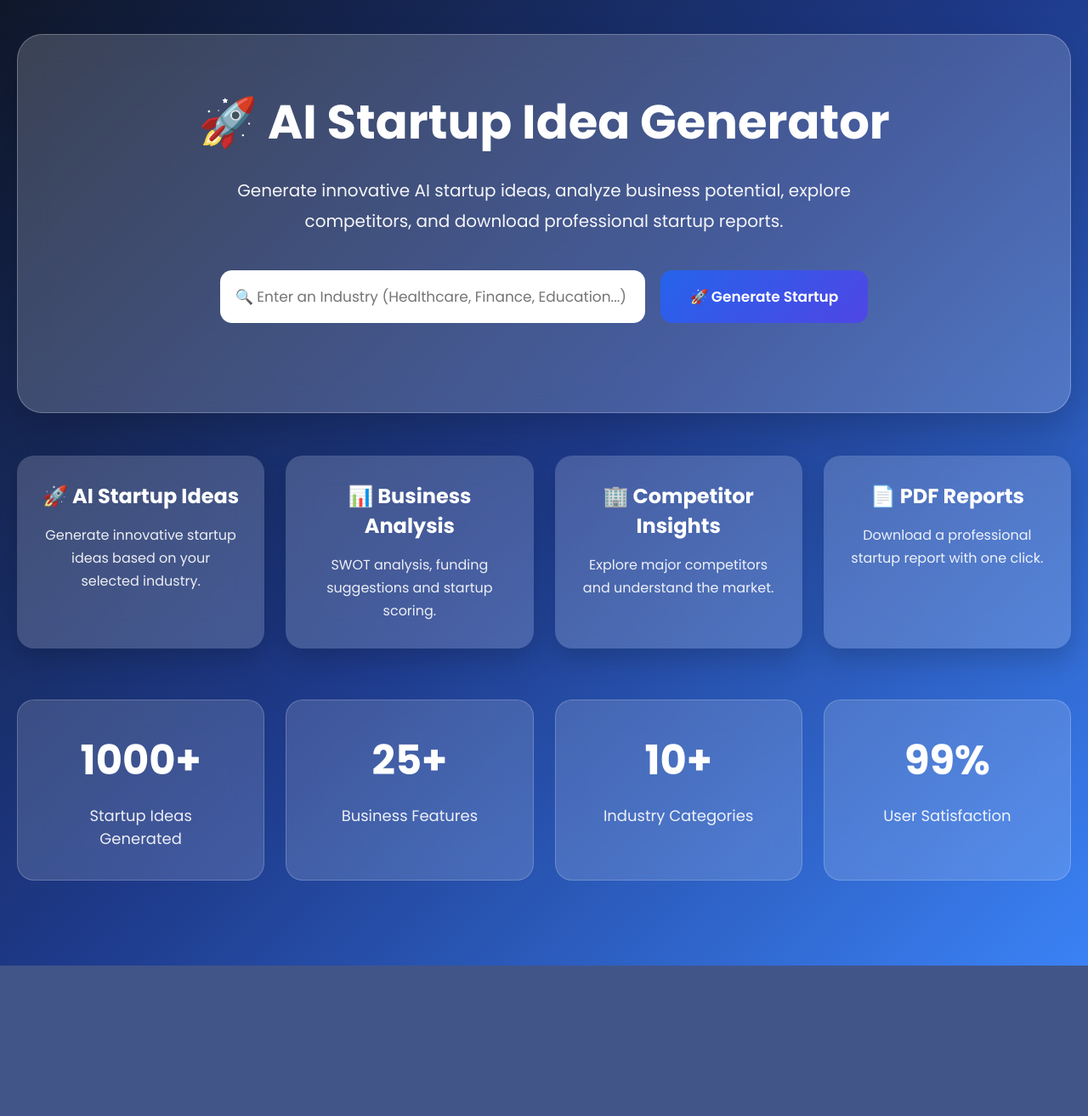
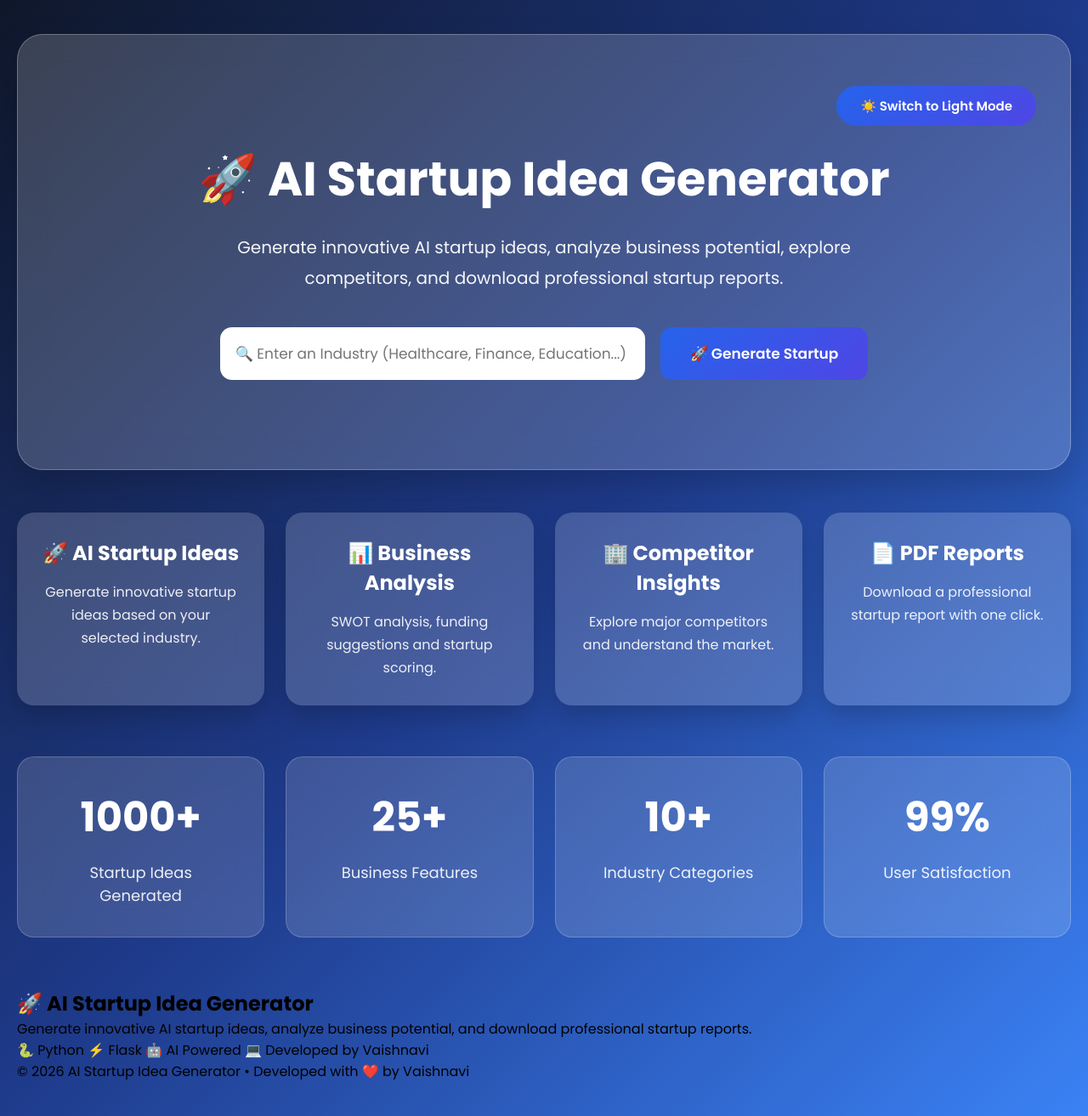
Before and after one commit to Vaishnaviv-p/AI-Startup-Idea-Generator, a Flask app: page / in a window 1280 px wide. Shown: the whole page at 85% size. Before the commit the page ends 1136 px from the top, so only its background shows below. Run offline with Flask 3, Linux system fonts and the light colour scheme.

Commit message:
Version 15.3 Added Dark/Light Mode with UI enhancements

```diff
--- /dev/null
+++ b/static/js/script.js
@@ -0,0 +1,41 @@
+function toggleTheme() {
+
+    document.body.classList.toggle("light-mode");
+
+    const button = document.getElementById("themeButton");
+
+    if (document.body.classList.contains("light-mode")) {
+
+        button.innerHTML = "🌙 Switch to Dark Mode";
+
+        localStorage.setItem("theme", "light");
+
+    } else {
+
+        button.innerHTML = "☀️ Switch to Light Mode";
+
+        localStorage.setItem("theme", "dark");
+
+    }
+
+}
+
+window.onload = function () {
+
+    const theme = localStorage.getItem("theme");
+
+    const button = document.getElementById("themeButton");
+
+    if (theme === "light") {
+
+        document.body.classList.add("light-mode");
+
+        button.innerHTML = "🌙 Switch to Dark Mode";
+
+    } else {
+
+        button.innerHTML = "☀️ Switch to Light Mode";
+
+    }
+
+}
--- a/static/style.css
+++ b/static/style.css
@@ -5,6 +5,24 @@ margin:0;
 padding:0;
 box-sizing:border-box;
 font-family:'Poppins',sans-serif;
+}
+/* Smooth Theme Transition */
+
+body,
+.hero,
+.info-card,
+.feature-card,
+.stat-card,
+.footer,
+.accordion,
+button,
+input,
+.badge,
+.success-box,
+.funding-box{
+
+    transition:all .45s ease;
+
 }
 
 body{
@@ -673,3 +691,201 @@ width:100%;
     font-size:18px;
 
 }
+/* ===========================
+   THEME TOGGLE
+=========================== */
+
+.theme-toggle{
+
+    display:flex;
+
+    justify-content:flex-end;
+
+    margin-bottom:20px;
+
+}
+
+.theme-toggle button{
+
+    background:linear-gradient(135deg,#2563eb,#4f46e5);
+
+    color:white;
+
+    padding:12px 28px;
+
+    border:none;
+
+    border-radius:30px;
+
+    font-size:15px;
+
+    font-weight:600;
+
+    cursor:pointer;
+
+    transition:.35s;
+
+}
+
+.theme-toggle button:hover{
+
+    transform:translateY(-3px);
+
+    box-shadow:0 10px 25px rgba(37,99,235,.35);
+
+}
+/* ===========================
+   LIGHT MODE
+=========================== */
+
+body.light-mode{
+
+    background:linear-gradient(
+    135deg,
+    #f8fafc,
+    #e2e8f0,
+    #cbd5e1);
+
+}
+
+body.light-mode .hero{
+
+    background:rgba(255,255,255,.95);
+
+}
+
+body.light-mode .hero h1{
+
+    color:#1e3a8a;
+
+}
+
+body.light-mode .hero p{
+
+    color:#374151;
+
+}
+
+body.light-mode .section-title h1{
+
+    color:#1e3a8a;
+
+}
+
+body.light-mode .section-title p{
+
+    color:#374151;
+
+}
+
+body.light-mode .info-card{
+
+    background:white;
+
+}
+
+body.light-mode .info-card h2{
+
+    color:#1e3a8a;
+
+}
+
+body.light-mode .info-card p{
+
+    color:#374151;
+
+}
+
+body.light-mode .accordion{
+
+    background:white;
+
+}
+
+body.light-mode .accordion summary{
+
+    color:#1e3a8a;
+
+}
+
+body.light-mode .feature-card{
+
+    background:white;
+
+}
+
+body.light-mode .feature-card h2{
+
+    color:#1e3a8a;
+
+}
+
+body.light-mode .feature-card p{
+
+    color:#374151;
+
+}
+
+body.light-mode .stat-card{
+
+    background:white;
+
+}
+
+body.light-mode .stat-card h2{
+
+    color:#2563eb;
+
+}
+
+body.light-mode .stat-card p{
+
+    color:#374151;
+
+}
+
+body.light-mode .footer{
+
+    background:white;
+
+}
+
+body.light-mode .footer h2{
+
+    color:#1e3a8a;
+
+}
+
+body.light-mode .footer p{
+
+    color:#374151;
+
+}
+
+body.light-mode .footer-links span{
+
+    background:#2563eb;
+
+    color:white;
+
+}
+body.light-mode input{
+
+    background:white;
+
+    color:#1f2937;
+
+    border:1px solid #d1d5db;
+
+}
+
+body.light-mode input::placeholder{
+
+    color:#6b7280;
+
+}
+body.light-mode .badge{
+
+    background:linear-gradient(135deg,#2563eb,#3b82f6);
+
+}
--- a/templates/index.html
+++ b/templates/index.html
@@ -16,6 +16,15 @@
    <!-- Hero Section -->
 
 <div class="hero">
+    <div class="theme-toggle">
+
+    <button id="themeButton" onclick="toggleTheme()">
+
+        🌙 Dark Mode
+
+    </button>
+
+</div>
 
     <div class="hero-content">
 
@@ -377,8 +386,41 @@
 
 {% endif %}
 
+<!-- Footer -->
+
+<footer class="footer">
+
+    <div class="footer-content">
+
+        <h2>🚀 AI Startup Idea Generator</h2>
+
+        <p>
+            Generate innovative AI startup ideas, analyze business potential,
+            and download professional startup reports.
+        </p>
+
+        <div class="footer-links">
+
+            <span>🐍 Python</span>
+            <span>⚡ Flask</span>
+            <span>🤖 AI Powered</span>
+            <span>💻 Developed by Vaishnavi</span>
+
+        </div>
+
+        <p class="copyright">
+
+            © 2026 AI Startup Idea Generator • Developed with ❤️ by Vaishnavi
+
+        </p>
+
+    </div>
+
+</footer>
+
 </div>
 
+<script src="{{ url_for('static', filename='js/script.js') }}"></script>
+
 </body>
-
 </html>
```
